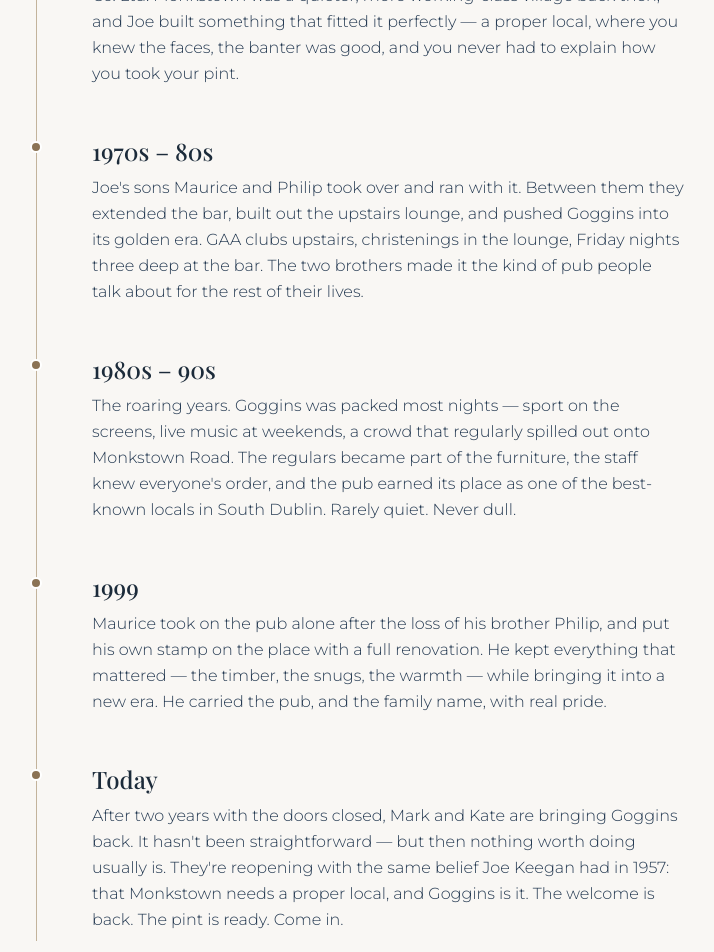
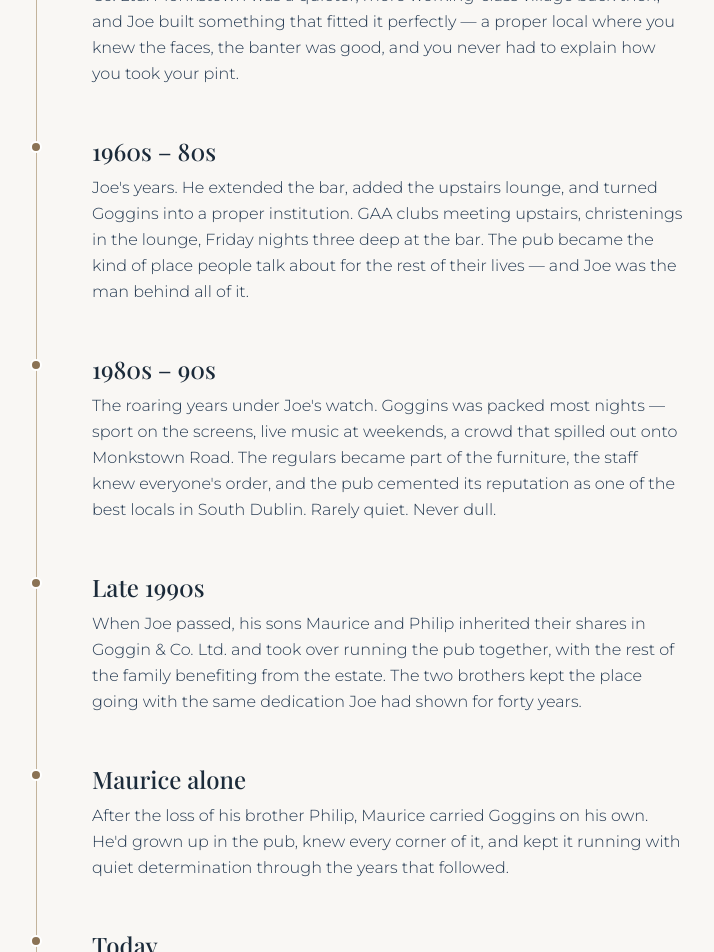
Before and after one commit to markgriffith3011-boop/goggins-pub, a Next.js app: page /our-story in a window 1280 px wide. Shown: the part 1740-2692 px from the top of the page, without its empty margins (292-1006 px from the left). Built offline with nearby package versions, Linux system fonts and the light colour scheme.

Commit message:
Our Story: correct timeline — Joe ran it until late 90s, Maurice & Philip inherited
Co-Authored-By: Claude Sonnet 4.6 <noreply@anthropic.com>

```diff
--- a/app/our-story/page.tsx
+++ b/app/our-story/page.tsx
@@ -9,23 +9,27 @@ export const metadata: Metadata = {
 const timeline = [
   {
     year: '1957',
-    text: 'Joe Keegan founded Goggins on Monkstown Road, trading as Goggin & Co. Ltd. Monkstown was a quieter, more working-class village back then, and Joe built something that fitted it perfectly — a proper local, where you knew the faces, the banter was good, and you never had to explain how you took your pint.',
+    text: 'Joe Keegan founded Goggins on Monkstown Road, trading as Goggin & Co. Ltd. Monkstown was a quieter, more working-class village back then, and Joe built something that fitted it perfectly — a proper local where you knew the faces, the banter was good, and you never had to explain how you took your pint.',
   },
   {
-    year: '1970s – 80s',
-    text: 'Joe\'s sons Maurice and Philip took over and ran with it. Between them they extended the bar, built out the upstairs lounge, and pushed Goggins into its golden era. GAA clubs upstairs, christenings in the lounge, Friday nights three deep at the bar. The two brothers made it the kind of pub people talk about for the rest of their lives.',
+    year: '1960s – 80s',
+    text: 'Joe\'s years. He extended the bar, added the upstairs lounge, and turned Goggins into a proper institution. GAA clubs meeting upstairs, christenings in the lounge, Friday nights three deep at the bar. The pub became the kind of place people talk about for the rest of their lives — and Joe was the man behind all of it.',
   },
   {
     year: '1980s – 90s',
-    text: 'The roaring years. Goggins was packed most nights — sport on the screens, live music at weekends, a crowd that regularly spilled out onto Monkstown Road. The regulars became part of the furniture, the staff knew everyone\'s order, and the pub earned its place as one of the best-known locals in South Dublin. Rarely quiet. Never dull.',
+    text: 'The roaring years under Joe\'s watch. Goggins was packed most nights — sport on the screens, live music at weekends, a crowd that spilled out onto Monkstown Road. The regulars became part of the furniture, the staff knew everyone\'s order, and the pub cemented its reputation as one of the best locals in South Dublin. Rarely quiet. Never dull.',
   },
   {
-    year: '1999',
-    text: 'Maurice took on the pub alone after the loss of his brother Philip, and put his own stamp on the place with a full renovation. He kept everything that mattered — the timber, the snugs, the warmth — while bringing it into a new era. He carried the pub, and the family name, with real pride.',
+    year: 'Late 1990s',
+    text: 'When Joe passed, his sons Maurice and Philip inherited their shares in Goggin & Co. Ltd. and took over running the pub together, with the rest of the family benefiting from the estate. The two brothers kept the place going with the same dedication Joe had shown for forty years.',
+  },
+  {
+    year: 'Maurice alone',
+    text: 'After the loss of his brother Philip, Maurice carried Goggins on his own. He\'d grown up in the pub, knew every corner of it, and kept it running with quiet determination through the years that followed.',
   },
   {
     year: 'Today',
-    text: 'After two years with the doors closed, Mark and Kate are bringing Goggins back. It hasn\'t been straightforward — but then nothing worth doing usually is. They\'re reopening with the same belief Joe Keegan had in 1957: that Monkstown needs a proper local, and Goggins is it. The welcome is back. The pint is ready. Come in.',
+    text: 'After two years with the doors closed, Mark and Kate are bringing Goggins back. It hasn\'t been the easy road — but then nothing worth doing usually is. They\'re reopening with the same belief Joe had in 1957: that Monkstown needs a proper local, and Goggins is it. The welcome is back. The pint is ready. Come in.',
   },
 ]
 
```
